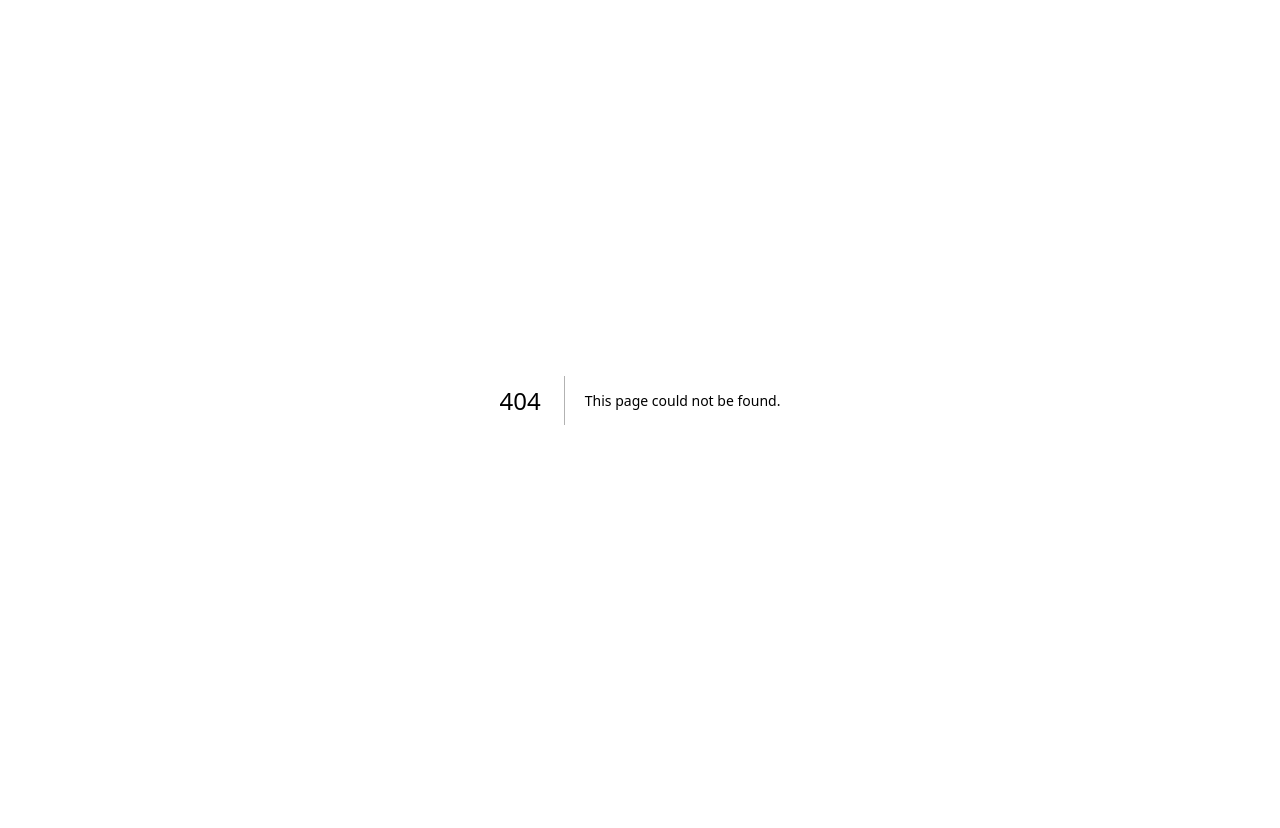
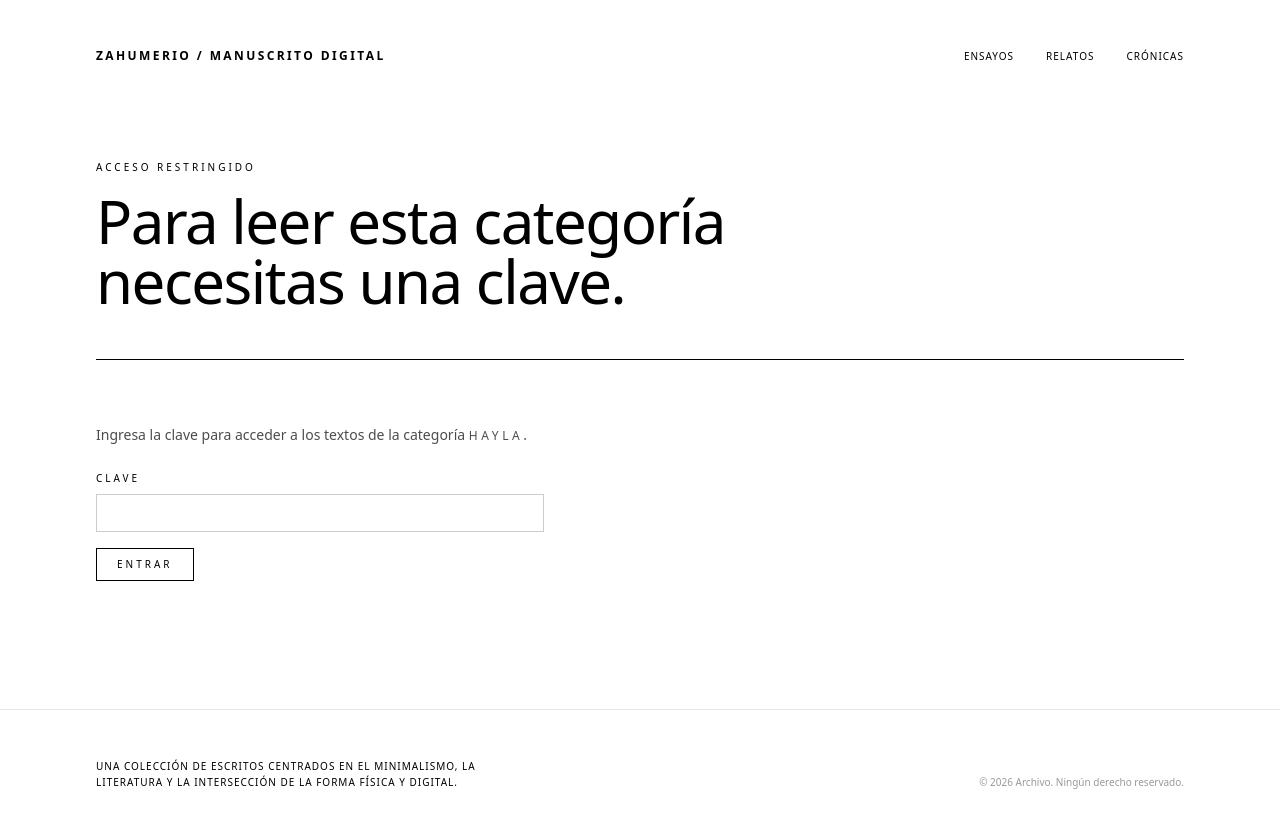
Before and after one commit to lvelitoruiz/literario, a Next.js app: page /hayla-acceso in a window 1280 px wide. Before the commit this address had no page. Shown: the top 828 px of the page. Before the commit the page ends 800 px from the top, so only its background shows below. Built offline with nearby package versions, Linux system fonts and the light colour scheme.

Commit message:
what makes this work now

```diff
--- /dev/null
+++ b/middleware.ts
@@ -0,0 +1,25 @@
+import { NextResponse } from "next/server";
+import type { NextRequest } from "next/server";
+
+export function middleware(request: NextRequest) {
+  const { pathname } = request.nextUrl;
+
+  // Solo protegemos la categoría HAYLA
+  if (pathname.startsWith("/categoria/hayla")) {
+    const token = request.cookies.get("hayla_auth")?.value;
+
+    if (token === "ok") {
+      return NextResponse.next();
+    }
+
+    const redirectUrl = new URL("/hayla-acceso", request.url);
+    redirectUrl.searchParams.set("from", pathname);
+    return NextResponse.redirect(redirectUrl);
+  }
+
+  return NextResponse.next();
+}
+
+export const config = {
+  matcher: ["/categoria/:path*"],
+};
--- /dev/null
+++ b/src/app/api/hayla-auth/route.ts
@@ -0,0 +1,34 @@
+import { NextResponse } from "next/server";
+
+export async function POST(request: Request) {
+  const formData = await request.formData();
+  const password = formData.get("password");
+  const from = (formData.get("from") as string) || "/categoria/hayla";
+
+  const expected = process.env.HAYLA_PASSWORD;
+
+  if (!expected) {
+    return new NextResponse("HAYLA_PASSWORD no está configurada.", {
+      status: 500,
+    });
+  }
+
+  if (typeof password !== "string" || password !== expected) {
+    const url = new URL("/hayla-acceso", request.url);
+    url.searchParams.set("error", "1");
+    url.searchParams.set("from", from);
+    return NextResponse.redirect(url);
+  }
+
+  const redirectUrl = new URL(from, request.url);
+
+  const response = NextResponse.redirect(redirectUrl);
+  response.cookies.set("hayla_auth", "ok", {
+    httpOnly: true,
+    sameSite: "lax",
+    path: "/",
+    maxAge: 60 * 60 * 24 * 7, // 7 días
+  });
+
+  return response;
+}
--- a/src/app/categoria/[slug]/page.tsx
+++ b/src/app/categoria/[slug]/page.tsx
@@ -1,4 +1,5 @@
-import { notFound } from "next/navigation";
+import { notFound, redirect } from "next/navigation";
+import { cookies } from "next/headers";
 import Link from "next/link";
 import { SiteHeader } from "@/components/SiteHeader";
 import { SiteFooter } from "@/components/SiteFooter";
@@ -34,6 +35,16 @@ export default async function CategoryPage({ params }: CategoryPageProps) {
 
   if (!config) {
     notFound();
+  }
+
+  // Protección simple: si es la categoría HAYLA, exige cookie de acceso
+  if (slug === "hayla") {
+    const cookieStore = await cookies();
+    const token = cookieStore.get("hayla_auth")?.value;
+
+    if (token !== "ok") {
+      redirect(`/hayla-acceso?from=/categoria/hayla`);
+    }
   }
 
   const filteredArticles = [...articles]
--- /dev/null
+++ b/src/app/hayla-acceso/page.tsx
@@ -0,0 +1,79 @@
+import { SiteHeader } from "@/components/SiteHeader";
+import { SiteFooter } from "@/components/SiteFooter";
+import { ThinDivider } from "@/components/ThinDivider";
+
+interface HaylaAccessPageProps {
+  searchParams?: {
+    error?: string;
+    from?: string;
+  };
+}
+
+export default function HaylaAccessPage({ searchParams }: HaylaAccessPageProps) {
+  const hasError = searchParams?.error === "1";
+  const from = searchParams?.from || "/categoria/hayla";
+
+  return (
+    <div className="font-sans bg-white text-black min-h-screen selection:bg-black selection:text-white">
+      <SiteHeader />
+
+      <main className="px-6 md:px-12 lg:px-24 pb-32">
+        <header className="mb-12">
+          <p className="text-[10px] uppercase tracking-[0.3em] mb-4">
+            Acceso restringido
+          </p>
+          <h1 className="text-3xl md:text-5xl lg:text-6xl font-normal tracking-tight max-w-3xl">
+            Para leer esta categoría necesitas una clave.
+          </h1>
+        </header>
+
+        <ThinDivider />
+
+        <section className="mt-16 max-w-md space-y-6">
+          <p className="text-sm text-black/70 leading-relaxed">
+            Ingresa la clave para acceder a los textos de la categoría{" "}
+            <span className="uppercase tracking-[0.3em] text-xs">HAYLA</span>.
+          </p>
+
+          {hasError && (
+            <p className="text-xs text-red-600 uppercase tracking-[0.2em]">
+              Clave incorrecta. Inténtalo de nuevo.
+            </p>
+          )}
+
+          <form
+            method="POST"
+            action="/api/hayla-auth"
+            className="space-y-4"
+          >
+            <input type="hidden" name="from" value={from} />
+            <div className="flex flex-col gap-2">
+              <label
+                htmlFor="password"
+                className="text-[10px] uppercase tracking-[0.3em]"
+              >
+                Clave
+              </label>
+              <input
+                id="password"
+                name="password"
+                type="password"
+                required
+                className="w-full border border-black/20 px-3 py-2 text-sm tracking-wide focus:outline-none focus:border-black"
+              />
+            </div>
+
+            <button
+              type="submit"
+              className="text-[10px] uppercase tracking-[0.3em] border border-black px-5 py-2 hover:bg-black hover:text-white transition-colors"
+            >
+              Entrar
+            </button>
+          </form>
+        </section>
+      </main>
+
+      <SiteFooter />
+    </div>
+  );
+}
```
